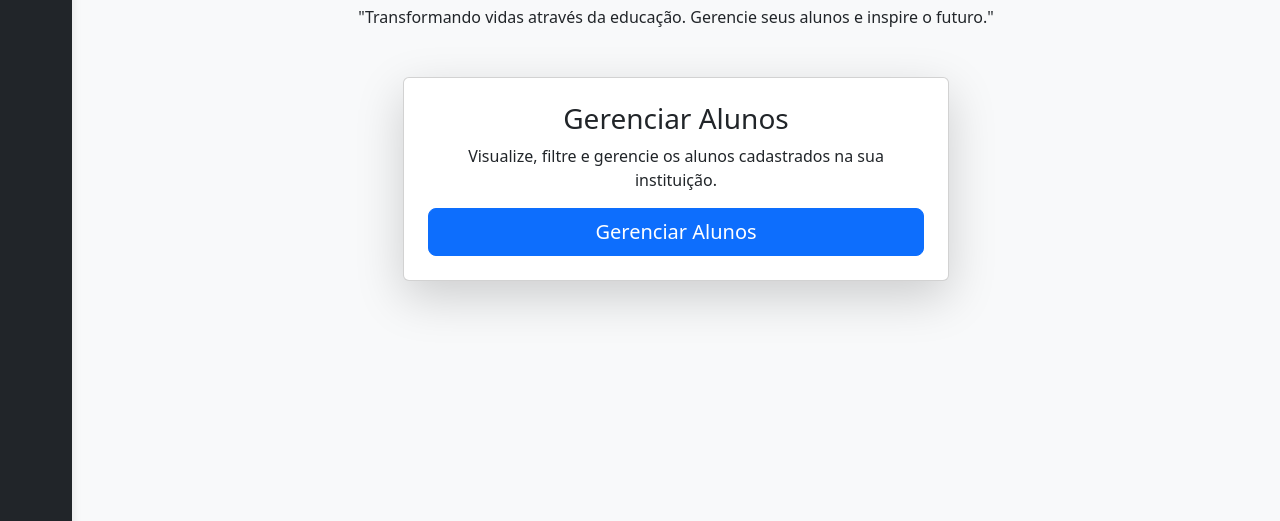
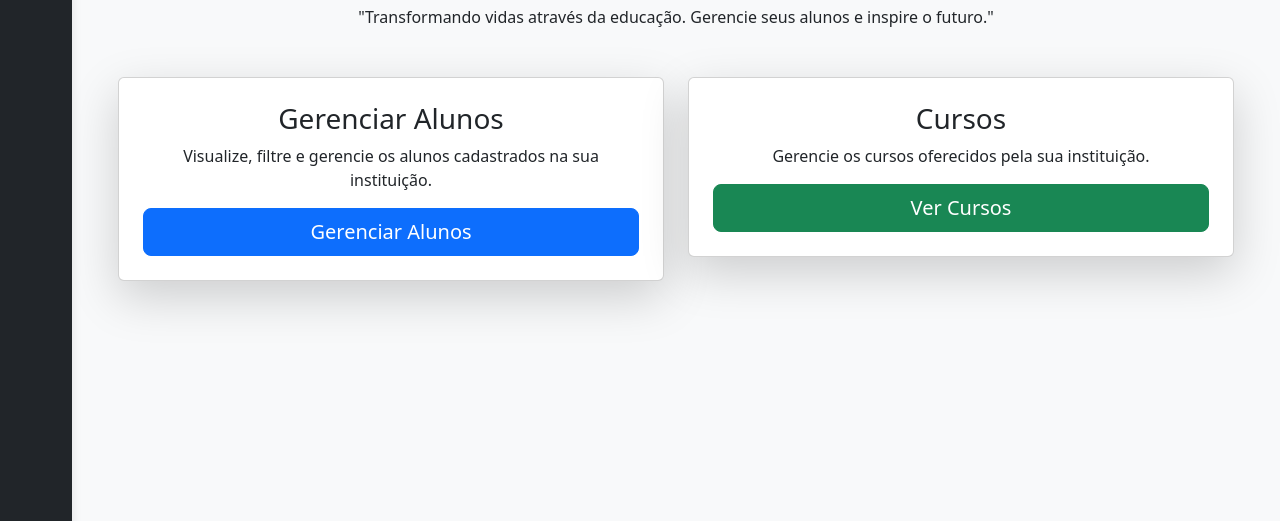
Before and after one commit to iamdiniz/academic_project, a Flask app: template templates/home_instituicao.html in a window 1280 px wide. Shown: the part 155-676 px from the top of the page. Run offline with Flask 3, Linux system fonts and the light colour scheme; the template is opened without the code that fills it, so the values that code supplies are empty.

Commit message:
botao de cursos de IE

```diff
--- a/templates/home_instituicao.html
+++ b/templates/home_instituicao.html
@@ -9,14 +9,20 @@
     <p class="text-center">"Transformando vidas através da educação. Gerencie seus alunos e inspire o futuro."</p>
 
     <div class="row mt-5">
-    <div class="col-md-6 mx-auto">
-        <div class="card shadow-lg p-4 text-center">
-            <h3>Gerenciar Alunos</h3>
-            <p>Visualize, filtre e gerencie os alunos cadastrados na sua instituição.</p>
-            <a href="{{ url_for('alunos_instituicao') }}" class="btn btn-primary btn-lg">Gerenciar Alunos</a>
+        <div class="col-md-6">
+            <div class="card shadow-lg p-4 text-center">
+                <h3>Gerenciar Alunos</h3>
+                <p>Visualize, filtre e gerencie os alunos cadastrados na sua instituição.</p>
+                <a href="{{ url_for('alunos_instituicao') }}" class="btn btn-primary btn-lg">Gerenciar Alunos</a>
+            </div>
+        </div>
+        <div class="col-md-6">
+            <div class="card shadow-lg p-4 text-center">
+                <h3>Cursos</h3>
+                <p>Gerencie os cursos oferecidos pela sua instituição.</p>
+                <a href="{{ url_for('cursos') }}" class="btn btn-success btn-lg">Ver Cursos</a>
+            </div>
         </div>
     </div>
 </div>
-
-
 {% endblock %}
```
